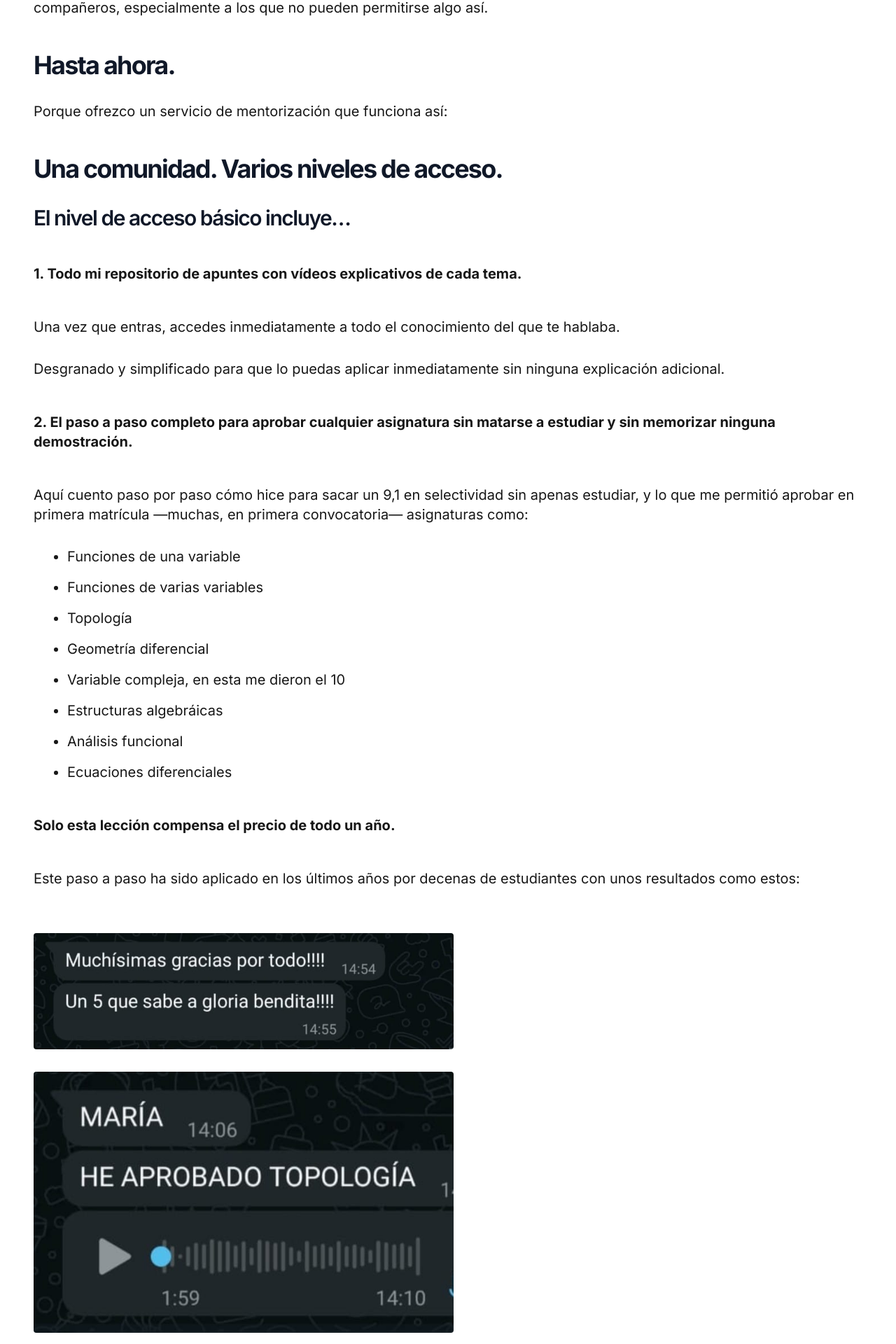
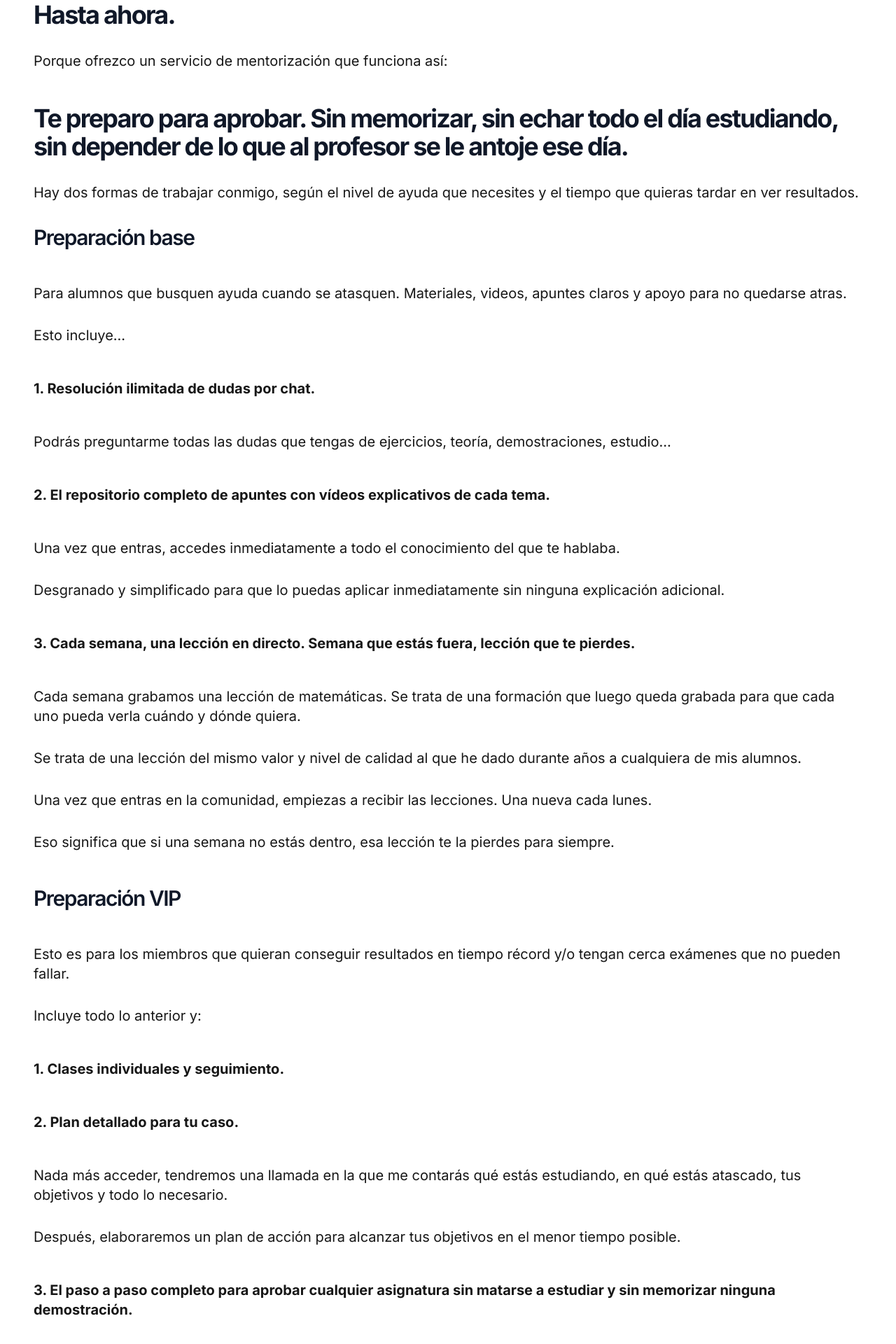
Before and after one commit to MariaLipiz/matessindramas, a Next.js app: page /comunidad in a window 1280 px wide. Shown: the part 2690-4610 px from the top of the page at 70% size. Built offline with nearby package versions, Linux system fonts and the light colour scheme.

Commit message:
Cambios comunidad

```diff
--- a/src/app/comunidad/page.tsx
+++ b/src/app/comunidad/page.tsx
@@ -160,11 +160,6 @@ export default function Comunidad() {
             sin apenas segundas matriculas, sin memorizar un solo teorema y sin mecanizar ningún ejercicio.
           </li>
           <li>
-            Cuenta con un repositorio de apuntes propios y con una
-            metodología de estudio con la que pone a prueba todo eso y un negocio
-            propio de enseñanza con lista de espera.
-          </li>
-          <li>
             Pasa el día relacionándose con alumnos de todo tipo y formándose para
             hacer cada vez más simple y accesible el proceso de aprobar en carreras como matemáticas.
           </li>
@@ -192,15 +187,37 @@ export default function Comunidad() {
         </p>
 
         <h2 className="mx-auto text-gray-900 text-2xl font-bold tracking-tighter sm:text-3xl lg:text-4xl mt-12">
-          Una comunidad. Varios niveles de acceso.
+        Te preparo para aprobar. Sin memorizar, sin echar todo el día estudiando, sin depender de lo que al profesor se le antoje ese día.
         </h2>
 
+        <p>
+        Hay dos formas de trabajar conmigo, según el nivel de ayuda que necesites y el tiempo que quieras tardar en ver resultados.
+        </p>
+
         <h3 className="mx-auto text-gray-900 text-xl font-semibold tracking-tighter sm:text-2xl lg:text-3xl mb-12">
-          El nivel de acceso básico incluye…
+          Preparación base
         </h3>
 
+        <p>
+        Para alumnos que busquen ayuda cuando se atasquen. Materiales, videos, apuntes claros y apoyo para no quedarse atras.
+        </p>
+
+        <p>
+        Esto incluye...
+        </p>
+
         <p className="font-bold my-12">
-          1. Todo mi repositorio de apuntes con vídeos explicativos de cada tema.
+          1. Resolución ilimitada de dudas por chat.
+        </p>
+
+        <p>
+          Podrás preguntarme todas las dudas que tengas de ejercicios, teoría, demostraciones, estudio...
+        </p>
+
+
+
+        <p className="font-bold my-12">
+          2. El repositorio completo de apuntes con vídeos explicativos de cada tema.
         </p>
 
         <p>
@@ -213,8 +230,75 @@ export default function Comunidad() {
           ninguna explicación adicional.
         </p>
 
+
         <p className="font-bold my-12">
-          2. El paso a paso completo para aprobar cualquier asignatura sin matarse a
+          3. Cada semana, una lección en directo. Semana que estás fuera, lección
+          que te pierdes.
+        </p>
+
+        <p>
+          Cada semana grabamos una lección de matemáticas. Se trata de una
+          formación que luego queda grabada para que cada uno pueda verla cuándo y
+          dónde quiera.
+        </p>
+
+        <p>
+          Se trata de una lección del mismo valor y nivel de calidad al que he
+          dado durante años a cualquiera de mis alumnos.
+        </p>
+
+        <p>
+          Una vez que entras en la comunidad, empiezas a recibir las lecciones.
+          Una nueva cada lunes.
+        </p>
+
+        <p>
+          Eso significa que si una semana no estás dentro, esa lección te la
+          pierdes para siempre.
+        </p>
+
+
+
+
+
+
+
+        <h3 className="mx-auto text-gray-900 text-xl font-semibold tracking-tighter sm:text-2xl lg:text-3xl my-12">
+          Preparación VIP
+        </h3>
+
+
+        <p>
+        Esto es para los miembros que quieran conseguir resultados en tiempo
+          récord y/o tengan cerca exámenes que no pueden fallar.
+        </p>
+
+        <p>
+        Incluye todo lo anterior y:
+        </p>
+
+        <p className="font-bold my-12">
+          1. Clases individuales y seguimiento.
+        </p>
+
+
+        <p className="font-bold my-12">
+          2. Plan detallado para tu caso.
+        </p>
+
+        <p>
+          Nada más acceder, tendremos una llamada en la que me contarás qué estás
+          estudiando, en qué estás atascado, tus objetivos y todo lo necesario.
+        </p>
+
+        <p>
+          Después, elaboraremos un plan de acción para alcanzar tus objetivos en
+          el menor tiempo posible.
+        </p>
+
+
+        <p className="font-bold my-12">
+          3. El paso a paso completo para aprobar cualquier asignatura sin matarse a
           estudiar y sin memorizar ninguna demostración.
         </p>
 
@@ -310,103 +394,16 @@ export default function Comunidad() {
             className="rounded-sm"
         />
 
-
-
-        <p className="font-bold my-12">
-          3. Cada semana, una lección en directo. Semana que estás fuera, lección
-          que te pierdes.
-        </p>
-
-        <p>
-          Cada semana grabamos una lección de matemáticas. Se trata de una
-          formación que luego queda grabada para que cada uno pueda verla cuándo y
-          dónde quiera.
-        </p>
-
-        <p>
-          Se trata de una lección del mismo valor y nivel de calidad al que he
-          dado durante años a cualquiera de mis clientes.
-        </p>
-
-        <p>
-          Una vez que entras en la comunidad, empiezas a recibir las lecciones.
-          Una nueva cada lunes.
-        </p>
-
-        <p>
-          Eso significa que si una semana no estás dentro, esa lección te la
-          pierdes para siempre.
-        </p>
-
-        <p className="font-bold my-12">
-          4. Soporte por chat en la comunidad.
-        </p>
-
-        <p>
-          En la comunidad, hay un canal específico para dudas.
-        </p>
-
-        <p>
-          Se trata de un canal donde todos los miembros pueden preguntar dudas de
-          teoría, ejercicios, demostraciones o lo que les parezca.
-        </p>
-
-        <p>
-          Ahí tanto yo como los miembros con más nivel de la comunidad
-          responderemos para que nadie se quede atascado.
-        </p>
-
-        <h3 className="mx-auto text-gray-900 text-xl font-semibold tracking-tighter sm:text-2xl lg:text-3xl mb-12">
-          El nivel de acceso VIP incluye todo lo anterior más…
-        </h3>
-
-        <p className="font-bold my-12">
-          1. Plan de acción detallado para tu caso.
-        </p>
-
-        <p>
-          Nada más acceder, tendremos una llamada en la que me contarás qué estás
-          estudiando, en qué estás atascado, tus objetivos y todo lo necesario.
-        </p>
-
-        <p>
-          Después, elaboraremos un plan de acción para alcanzar tus objetivos en
-          el menor tiempo posible.
-        </p>
-
-        <p className="font-bold my-12">
-          2. Llamadas 1 a 1 conmigo y seguimiento.
-        </p>
-
-        <p>
-          Esto es para los miembros que quieran conseguir resultados en tiempo
-          récord y/o tengan cerca exámenes que no pueden fallar.
-        </p>
-
-        <p className="font-bold my-12">
-          3. Un directo semanal de dudas.
-        </p>
-
-        <p>
-          Cada semana responderé todas las dudas de los miembros VIP en una
-          llamada que luego quedará grabada sobre ejercicios, demostraciones, métodos de estudio,
-          mentalidad…
-        </p>
-
-        <p className="font-bold my-12">
-          4. Resolución grabada de tus ejercicios.
-        </p>
-
         <AccessForm />
 
         <h2 className="mx-auto text-gray-900 text-2xl font-bold tracking-tighter sm:text-3xl lg:text-4xl mt-12">
-        El precio mínimo para acceder son 350€ por tres meses, impuestos
+        La preparación empieza en 350€ por tres meses, impuestos
         incluidos.
         </h2>
 
 
         <p>
-          Este precio es el MÍNIMO para acceder al nivel básico.
+          Este precio es el mínimo para trabajar conmigo en la preparación base.
         </p>
 
         <p>
@@ -429,11 +426,11 @@ export default function Comunidad() {
 
 
         <h2 className="mx-auto text-gray-900 text-2xl font-bold tracking-tighter sm:text-3xl lg:text-4xl mt-12">
-        Darse de baja es muy fácil
+        Irse es muy fácil
         </h2>
 
         <p>
-        Si una vez dentro sientes que no es para ti te das de baja y a partir de ese día ya no pagarás más.
+        Si una vez empecemos sientes que no es para ti, me lo dices y santas pascuas.
         </p>
 
         <p>
@@ -445,7 +442,7 @@ export default function Comunidad() {
         compromiso por parte de mis alumnos, lo que
         significa que eres libre de entrar, probar y
         marcharte, pero una vez que te des de baja
-        perderás el acceso al contenido y ya no podrás
+        perderás el acceso al contenido, a los apuntes, a los videos y ya no podrás
         volver a entrar.
         </p>
 
@@ -489,12 +486,11 @@ export default function Comunidad() {
         </p>
 
         <h3 className="mx-auto text-gray-900 text-xl font-semibold tracking-tighter sm:text-2xl lg:text-3xl mb-12">
-        ¿Me puedo dar de baja cuando quiera?
+        ¿Puedo dejarlo cuando quiera?
         </h3>
 
         <p>
-        Sí, puedes irte cuando quieras. Una vez que acabe
-        el periodo que hayas pagado no se te cobrará nada más.
+        Sí, puedes irte cuando quieras.
         </p>
 
         <p>
@@ -509,15 +505,30 @@ export default function Comunidad() {
           <li>Reservas tu reunión de admisión</li>
           <li>Hacemos la reunión de admisión</li>
           <li>Si tiene sentido que entres, te propondré
-            el nivel de acceso que mejor se adapte a lo que buscas.
+            la preparación que mejor se adapte a lo que buscas.
           </li>
           <li>Pagas</li>
           <li>Te doy el acceso</li>
-          <li>Accedes a la comunidad y a todo el contenido</li>
+          <li>Accedes a todo el contenido y a la comunidad</li>
         </ul>
 
         <h3 className="mx-auto text-gray-900 text-xl font-semibold tracking-tighter sm:text-2xl lg:text-3xl mb-12">
-        Tengo contratado un profesor particular, ¿Merece la pena estar en la comunidad?
+        Si accedo a la preparación VIP, ¿Cuantas clases me vas a dar / le vas a dar a mi hijo?
+        </h3>
+
+        <p>
+        Eso no lo sabré hasta que no te conozca / conozca a tu hijo.
+        </p>
+
+        <p>
+        Esta preparación no se basa en clases por horas ni nada por el estilo, ni la idea es que yo te de una chapa
+        reglamentaria innecesaria tantas veces por semana.
+        Esta es una formación completa para entender las asignaturas con el objetivo de aprobar, por lo que si estas mas preocupado por la cantidad de
+        horas que por tus resultados / los resultados de tu hijo, lo mejor es que cierres esta página.
+        </p>
+
+        <h3 className="mx-auto text-gray-900 text-xl font-semibold tracking-tighter sm:text-2xl lg:text-3xl mb-12">
+        Tengo contratado un profesor particular, ¿Merece la pena apuntarme aquí?
         </h3>
 
         <p>
@@ -532,6 +543,15 @@ export default function Comunidad() {
         <p>
         Vale para quien quiera aprobar matemáticas.
         </p>
+
+        <p>
+        No vale para:
+        </p>
+
+        <ul className="list-disc pl-12 space-y-4">
+          <li>Personas que quieren cuatro clases sueltas</li>
+          <li>Personas que tienen un exámen pasado mañana</li>
+        </ul>
 
         <h2 className="mx-auto text-gray-900 text-2xl font-bold tracking-tighter sm:text-3xl lg:text-4xl mt-12">
         «Pagaría incluso el doble del precio aunque solo ofrecieses
```
